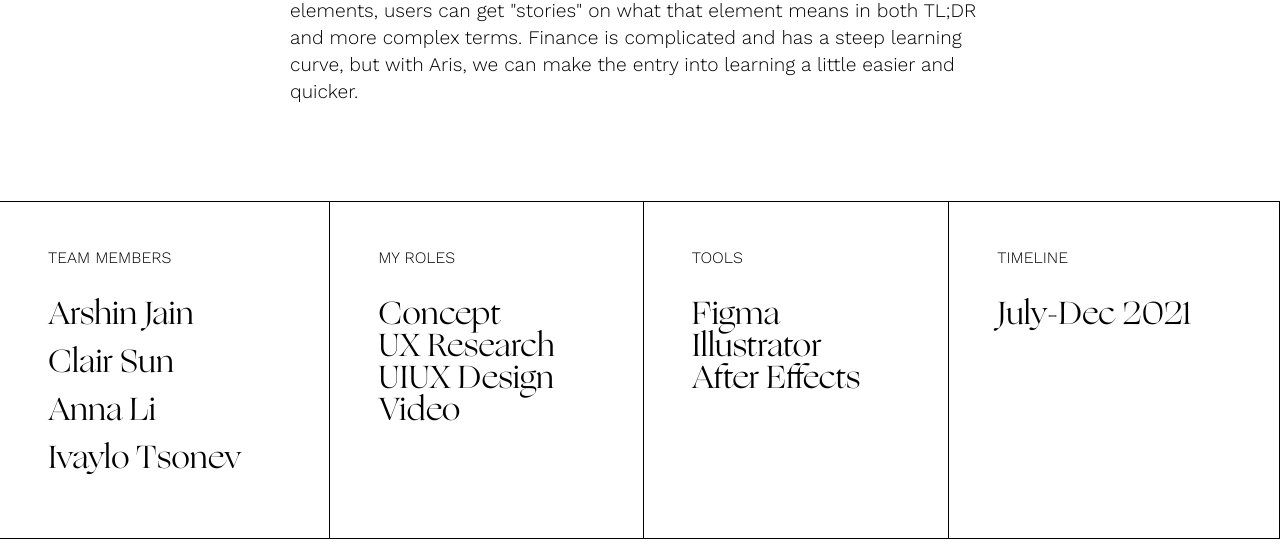
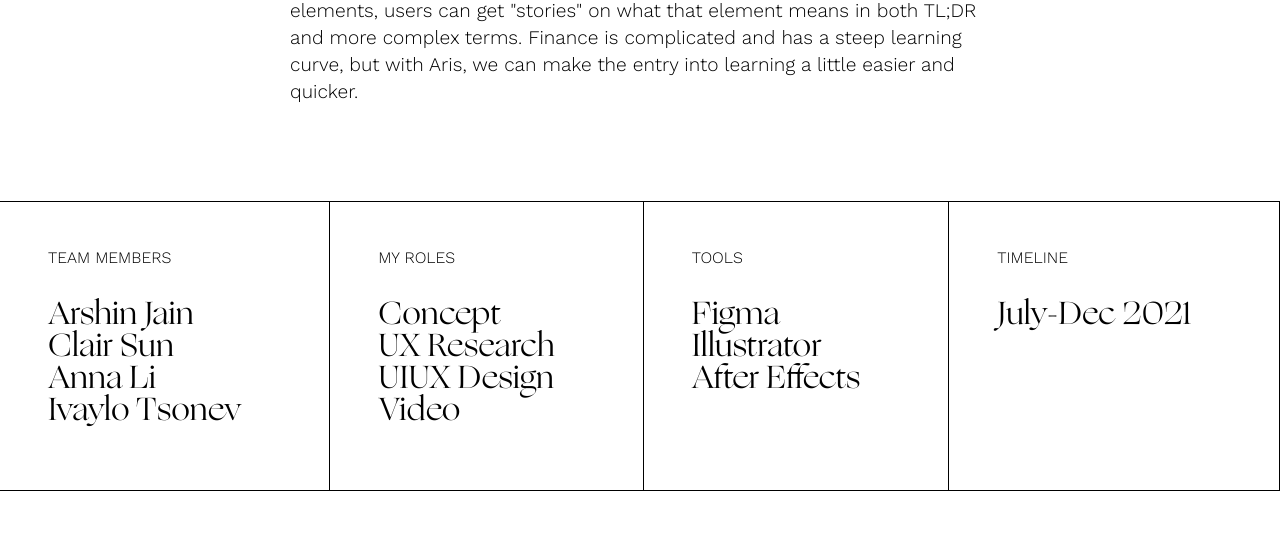
Before and after one commit to katyeqian/ktportfolio2022.github.io, a plain HTML site: page projects/Aris/Aris.html in a window 1280 px wide. Shown: the part 2268-2817 px from the top of the page. Drawn offline with nearby package versions, Linux system fonts and the light colour scheme.

Commit message:
Update Aris.html

```diff
--- a/projects/Aris/Aris.html
+++ b/projects/Aris/Aris.html
@@ -118,10 +118,11 @@
             <div id="team-tools-grid" class="hideme">
                         <div id="team-tools-col">
                             <h3>Team Members</h3>
-                            <h5>Arshin Jain</h5>
-                            <h5>Clair Sun</h5>
-                            <h5>Anna Li</h5>
-                            <h5>Ivaylo Tsonev</h5>
+                            <h5>Arshin Jain<br>
+                            Clair Sun<br>
+                            Anna Li<br>
+                            Ivaylo Tsonev
+                            </h5>
                         </div>
                         <div id="team-tools-col">
                             <h3>My Roles</h3>
```
